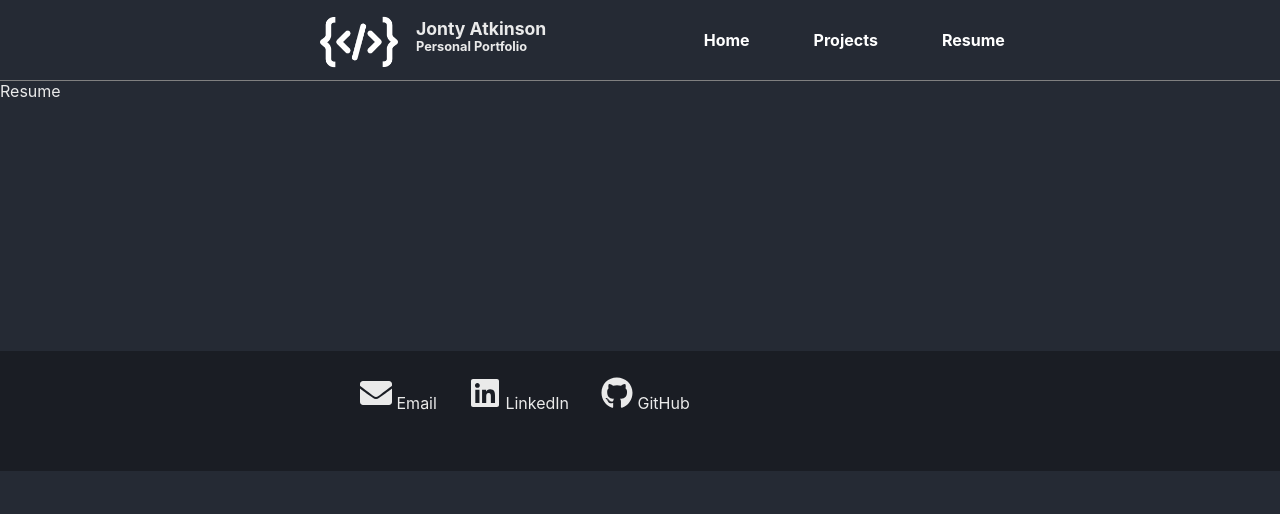
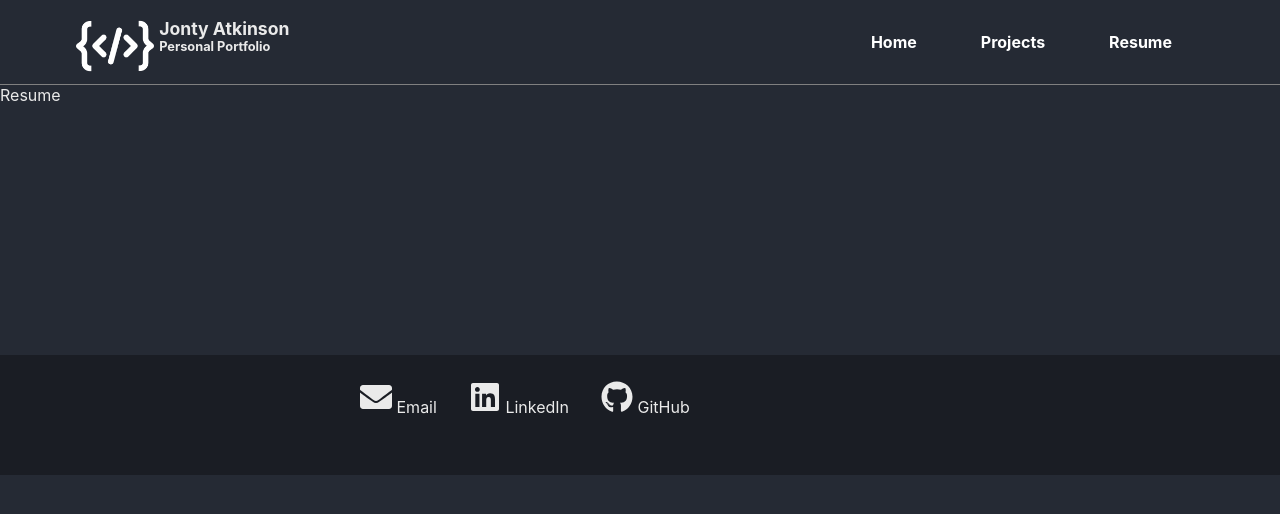
Before and after one commit to Jontya/personal-website, a React (Create React App) app: page /resume in a window 1280 px wide. Shown: the top 514 px of the page. Built offline with nearby package versions, Linux system fonts and the light colour scheme.

Commit message:
Fixed Footer Margin

```diff
--- a/src/Components/Navbar.js
+++ b/src/Components/Navbar.js
@@ -6,19 +6,20 @@
 function Navbar() {
   return (
     <div className='navbar'>
-        <img className="logo" src={logo} alt="logo"/>
-        <div className='name-container'>
-            <p className='title-name'>Jonty Atkinson</p>
-            <p className='title-undertext'>Personal Portfolio</p>
-        </div>
-        <div className='toggle-button'>
-
+      <div className='navbar-container'>
+        <div className='logo-container'>
+          <img className="navbar-logo" src={logo} alt="logo"/>
+          <div className='name-container'>
+              <p className='title-name'>Jonty Atkinson</p>
+              <p className='title-undertext'>Personal Portfolio</p>
+          </div>
         </div>
         <div className='links'>
             <Link to="/" className='hover-animation'>Home</Link>
             <Link to="/projects" className='hover-animation'>Projects</Link>
             <Link to="/resume" className='hover-animation'>Resume</Link>
         </div>
+      </div>
     </div>
   )
 }
--- a/src/Styles/Navbar.css
+++ b/src/Styles/Navbar.css
@@ -1,10 +1,47 @@
-.navbar {
-    width: 100%;
-    height: 80px;
-    background: #252a34;
-    border-bottom-style: solid;
-    border-bottom-width: 0.01px;
-    border-bottom-color: gray;
+.navbar{
+    border-bottom: 0.1px solid gray;
+}
+
+.navbar-container{
+    margin-inline: auto;
+    width: min(90%, 70.5rem);
+}
+
+.navbar-logo{
+    position: absolute;
+    margin-top: 7px;
+    height: 78px;
+}
+
+.name-container{
+    margin-left: 5.2rem;
+    position: absolute;
+    display: block;
+    font-weight: bold;
+}
+
+.title-name{
+    margin-bottom: 0;
+    font-size: 1.1em;
+}
+
+.title-undertext{
+    margin-top: 0;
+    font-size: 0.8em;
+}
+
+.links {
+    display: flex;
+    justify-content: right;
+    text-align: center;
+    color: white;
+    font-weight: bold;
+}
+
+.navbar-container a {
+    text-decoration: none;
+    margin: 2rem;
+    font-size: 1em;
 }
 
 .hover-animation {
@@ -27,115 +64,7 @@
     transition: transform 0.25s ease-out;
 }
 
-  .hover-animation:hover:after {
+.hover-animation:hover:after {
     transform: scaleX(1);
     transform-origin: bottom left;
 }
-
-.logo{
-    position: absolute;
-    margin-top: 3px;
-    margin-left: 20rem;
-    height: 78px;
-}
-
-.name-container{
-    position: absolute;
-    margin-left: 26rem;
-    display: block;
-    font-weight: bold;
-}
-
-.title-name{
-    margin-bottom: 0;
-    font-size: 1.1em;
-}
-
-.title-undertext{
-    margin-top: 0;
-    font-size: 0.8em;
-}
-
-.links {
-    width: 81%;
-    height: 100%;
-    display: flex;
-    align-items: center;
-    justify-content: right;
-    color: white;
-    font-weight: bold;
-}
-
-.navbar a {
-    color: white;
-    text-decoration: none;
-    margin: 2rem;
-    font-size: 1em;
-}
-
-.toggleButton {
-    width: 100%;
-    height: 100px;
-    display: flex;
-    align-items: center;
-    justify-content: flex-end;
-}
-
-.toggleButton svg {
-    font-size: 50px;
-}
-.toggleButton button {
-    margin-right: 20px;
-    background-color: transparent;
-    border: none;
-    color: white;
-    cursor: pointer;
-}
-
-#open {
-    height: 100vh;
-}
-
-#open .links {
-    flex-direction: column;
-    justify-content: flex-start;
-    margin-top: 100px;
-}
-
-#open a {
-    width: 100%;
-    text-align: center;
-}
-
-@media only screen and (max-width: 900px) {
-.navbar a {
-    width: 70px;
-}
-}
-
-@media only screen and (max-width: 600px) {
-.toggleButton {
-    display: flex;
-}
-#close a {
-    display: none;
-}
-}
-
-@media only screen and (min-width: 600px) {
-.toggleButton {
-    display: none;
-}
-
-.hiddenLinks {
-    display: none;
-}
-
-#open {
-    height: 100px;
-}
-
-#open .links {
-    flex-direction: row;
-}
-}
```
